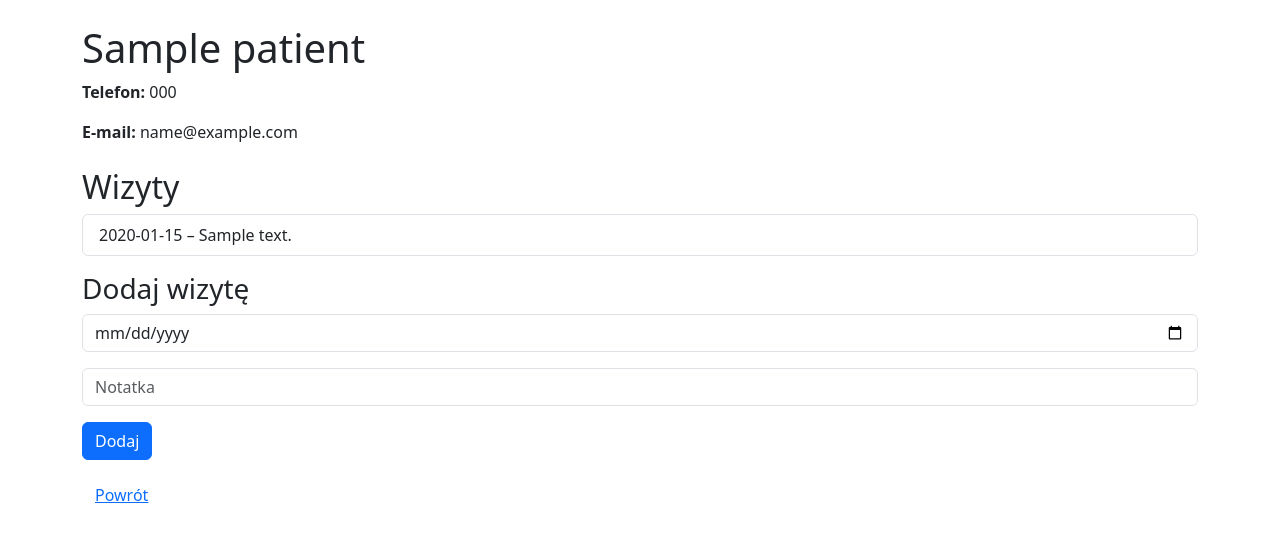
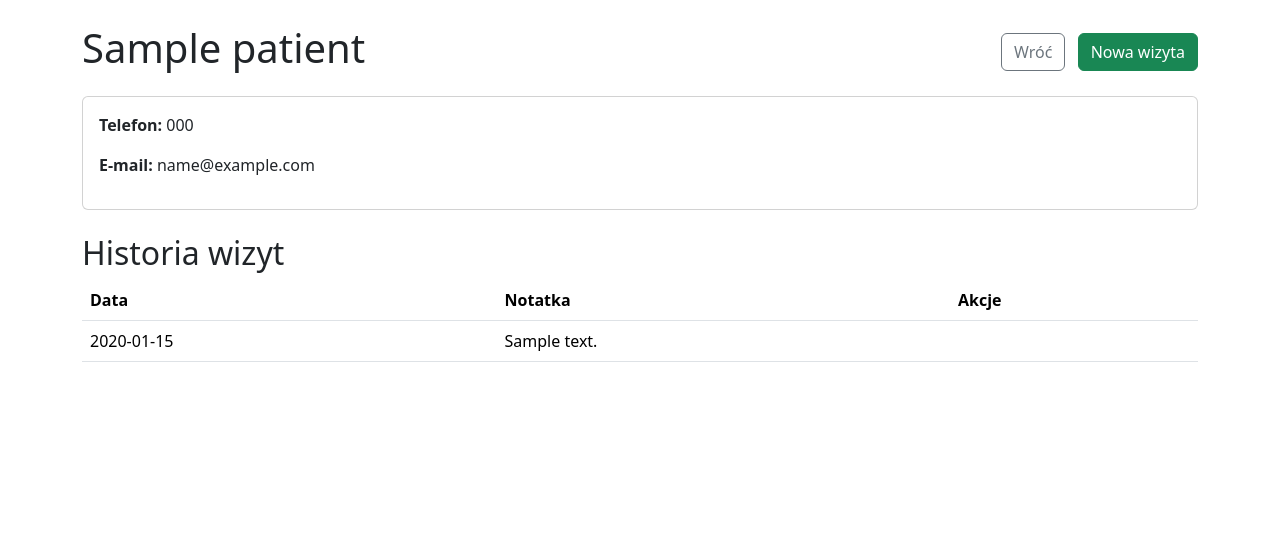
Before and after one commit to dietetykniecodzienny/crm-mvp, a Flask app: page /patient/1 in a window 1280 px wide. Shown: the top 542 px of the page. Run offline with Flask 3, Linux system fonts and the light colour scheme; the visitor is signed in with stand-in values (Sample User, id 1); tables that the repository leaves empty hold one stand-in row (values such as "Sample post").

Commit message:
Update patient_detail.html

```diff
--- a/templates/patient_detail.html
+++ b/templates/patient_detail.html
@@ -1,29 +1,66 @@
 <!DOCTYPE html>
 <html>
 <head>
-  <title>Pacjent</title>
-  <link rel="stylesheet" href="https://cdn.jsdelivr.net/npm/bootstrap@5.3.2/dist/css/bootstrap.min.css">
+  <title>{{ patient.name }}</title>
+  <link href="https://cdn.jsdelivr.net/npm/bootstrap@5.3.2/dist/css/bootstrap.min.css" rel="stylesheet">
 </head>
-<body class="container mt-4">
+<body class="container py-4">
+  <div class="d-flex justify-content-between align-items-center mb-3">
     <h1>{{ patient.name }}</h1>
+    <div>
+      <a href="{{ url_for('index') }}" class="btn btn-outline-secondary me-2">
+        <i class="bi bi-arrow-left"></i> Wróć
+      </a>
+      <a href="#" class="btn btn-success" data-bs-toggle="modal" data-bs-target="#visitModal">
+        <i class="bi bi-calendar-plus"></i> Nowa wizyta
+      </a>
+    </div>
+  </div>
+
+  <div class="card mb-4">
+    <div class="card-body">
       <p><strong>Telefon:</strong> {{ patient.phone }}</p>
       <p><strong>E-mail:</strong> {{ patient.email }}</p>
-<h2 class="mt-4">Wizyty</h2>
-<ul class="list-group mb-3">
-{% for visit in visits %}
-  <li class="list-group-item">{{ visit.date }} – {{ visit.note }}</li>
+    </div>
+  </div>
+
+  <h2>Historia wizyt</h2>
+  <table class="table">
+    <thead>
+      <tr><th>Data</th><th>Notatka</th><th>Akcje</th></tr>
+    </thead>
+    <tbody>
+      {% for v in visits %}
+      <tr>
+        <td>{{ v.date }}</td>
+        <td>{{ v.note }}</td>
+        <td>
+          <!-- Tutaj w przyszłości przyciski Edytuj / Usuń -->
+        </td>
+      </tr>
       {% endfor %}
-</ul>
-<h3>Dodaj wizytę</h3>
-<form method="post" action="{{ url_for('add_visit', patient_id=patient.id) }}">
-  <div class="mb-3">
-    <input name="date" type="date" class="form-control">
+    </tbody>
+  </table>
+
+  <!-- Modal Dodaj wizytę (jak wyżej) -->
+  <div class="modal fade" id="visitModal" tabindex="-1">
+    <div class="modal-dialog">
+      <form method="post" action="{{ url_for('add_visit', patient_id=patient.id) }}" class="modal-content">
+        <div class="modal-header">
+          <h5 class="modal-title">Dodaj wizytę – {{ patient.name }}</h5>
+          <button type="button" class="btn-close" data-bs-dismiss="modal"></button>
         </div>
-  <div class="mb-3">
-    <input name="note" placeholder="Notatka" class="form-control">
+        <div class="modal-body">
+          <input name="date" type="date" class="form-control mb-2" required>
+          <textarea name="note" class="form-control" placeholder="Notatka"></textarea>
         </div>
+        <div class="modal-footer">
           <button class="btn btn-primary">Dodaj</button>
+        </div>
       </form>
-<a href="{{ url_for('index') }}" class="btn btn-link mt-3">Powrót</a>
+    </div>
+  </div>
+
+  <script src="https://cdn.jsdelivr.net/npm/bootstrap@5.3.2/dist/js/bootstrap.bundle.min.js"></script>
 </body>
 </html>
```
Lines whose indentation alone changed are shown as unchanged.
